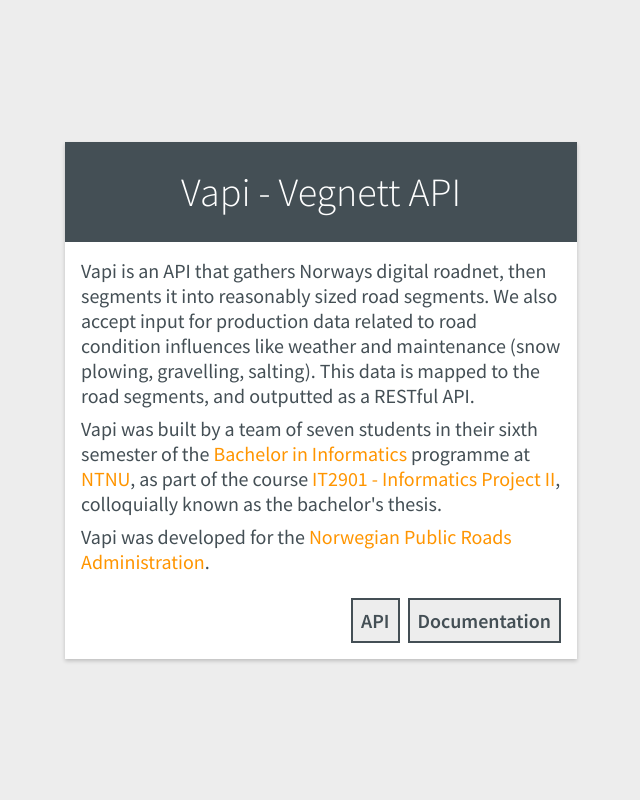
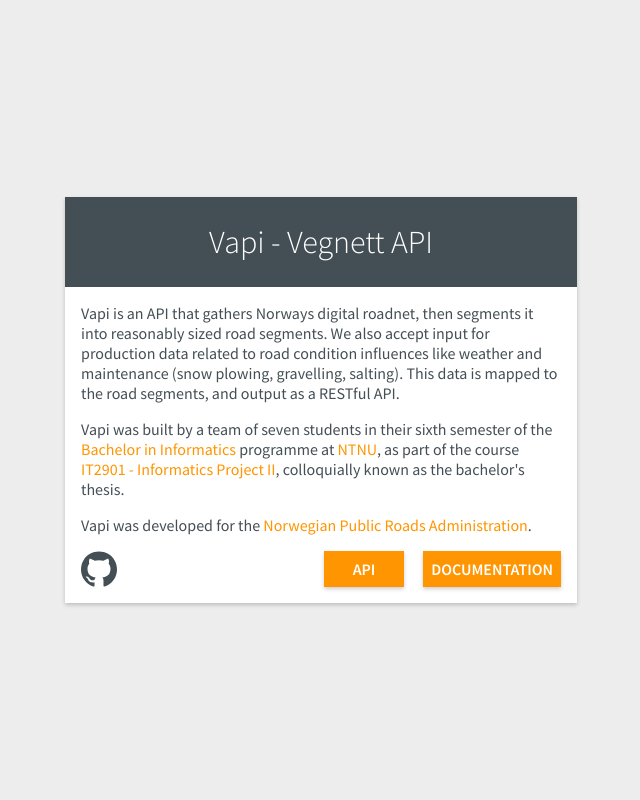
Before and after one commit to IT2901-24-2018/vapi, a Django app: page / in a window 1280 px wide. Shown: the whole page, without its empty margins (319-959 px from the left). Run offline with Django 3.2, Linux system fonts and the light colour scheme.

Commit message:
Styling tweaks, reworked buttons and added Github link

```diff
--- a/assets/base.css
+++ b/assets/base.css
@@ -4,12 +4,13 @@
 
 body {
   margin: 0;
+  color: hsl(201, 11%, 30%);
   background: hsl(0, 0%, 93%);
   font-family: 'Source Sans Pro', sans-serif;
 }
 
 p {
-  margin: 0 0 8px;
+  margin: 0 0 16px;
 }
 
 #root {
@@ -21,7 +22,7 @@
 
 #container {
   display: grid;
-  grid-template-rows: 100px 1fr;
+  grid-template-rows: 90px 1fr;
 
   width: 512px;
 
@@ -39,5 +40,5 @@
   margin: 0;
   color: white;
   font-weight: 300;
-  font-size: 250%;
+  font-size: 200%;
 }
--- a/assets/index.css
+++ b/assets/index.css
@@ -1,12 +1,6 @@
 #index-content {
   height: 100%;
-
-  font-size: 125%;
-  color: hsl(201, 11%, 30%);
-}
-
-#description {
-  padding: 16px 16px 8px;
+  padding: 16px;
 }
 
 #description a {
@@ -33,27 +27,55 @@
   color: hsl(35, 100%, 50%);
 }
 
-#redirects {
+#buttons {
   display: flex;
-  justify-content: flex-end;
-  padding: 8px 16px 16px;
+  justify-content: space-between;
+}
+
+#github {
+  width: 36px;
+  height: 36px;
+}
+
+#github #logo {
+  width: 100%;
+  height: 100%;
+  transition: 0.2s;
+  fill: hsl(201, 11%, 30%);
+}
+
+#github #logo:hover {
+  fill: hsl(35, 100%, 50%);
+}
+
+#github #logo:focus {
+  outline: none;
+  fill: hsl(35, 100%, 65%);
+}
+
+#github #logo:active {
+  fill: hsl(35, 100%, 65%);
 }
 
 #redirects a {
+  display: inline-block;
   font-size: inherit;
   padding: 8px;
+  min-width: 64px;
 
   font-weight: bold;
+  text-transform: uppercase;
   text-align: center;
-  color: hsl(201, 11%, 30%);
-  background: hsl(0, 0%, 93%);
-  border: 2px solid hsl(201, 11%, 30%);
+
+  color: white;
+  background: hsl(35, 100%, 50%);
 
   transition: 0.2s;
+  box-shadow: 0 2px 4px 0 hsla(0, 0%, 0%, 0.2);
 }
 
 #redirects a:not(:last-child) {
-  margin-right: 8px;
+  margin-right: 16px;
 }
 
 #redirects a:link {
@@ -62,14 +84,14 @@
 
 #redirects a:focus {
   outline: none;
+  background: hsl(35, 100%, 65%);
 }
 
 #redirects a:hover {
   cursor: pointer;
-  background-color: hsl(201, 11%, 30%);
-  color: hsl(0, 0%, 93%);
+  background: hsl(35, 100%, 65%);
 }
 
 #redirects a:active {
-  background-color: #888;
+  background: hsl(35, 100%, 80%);
 }
--- a/templates/index.html
+++ b/templates/index.html
@@ -3,25 +3,61 @@
 {% load static %}
 
 {% block stylesheets %}
-<link rel="stylesheet" type="text/css" href="{% static 'index.css' %}">
+  <link rel="stylesheet" type="text/css" href="{% static 'index.css' %}">
 {% endblock %}
 
 {% block content %}
   <div id="index-content">
     <div id="description">
       <p>
-        Vapi is an API that gathers Norways digital roadnet, then segments it into reasonably sized road segments. We also accept input for production data related to road condition influences like weather and maintenance (snow plowing, gravelling, salting). This data is mapped to the road segments, and outputted as a RESTful API.
+        Vapi is an API that gathers Norways digital roadnet, then segments it into reasonably sized road segments. We
+        also accept input for production data related to road condition influences like weather and maintenance (snow
+        plowing, gravelling, salting). This data is mapped to the road segments, and output as a RESTful API.
       </p>
       <p>
-        Vapi was built by a team of seven students in their sixth semester of the <a href="https://www.ntnu.edu/studies/bit">Bachelor in Informatics</a> programme at <a href="https://www.ntnu.edu/">NTNU</a>, as part of the course <a href="https://www.ntnu.edu/studies/courses/IT2901">IT2901 - Informatics Project II</a>, colloquially known as the bachelor's thesis.
+        Vapi was built by a team of seven students in their sixth semester of the <a
+        href="https://www.ntnu.edu/studies/bit">Bachelor in Informatics</a> programme at <a
+        href="https://www.ntnu.edu/">NTNU</a>, as part of the course <a
+        href="https://www.ntnu.edu/studies/courses/IT2901">IT2901 - Informatics Project II</a>, colloquially known as
+        the bachelor's thesis.
       </p>
       <p>
         Vapi was developed for the <a href="https://www.vegvesen.no/">Norwegian Public Roads Administration</a>.
       </p>
     </div>
-    <div id="redirects">
-      <a href="/api/">API</a>
-      <a href="/docs/">Documentation</a>
+    <div id="buttons">
+      <a id="github" href="https://github.com/IT2901-24-2018/vapi/">
+        <svg id="logo" version="1.1" xmlns="http://www.w3.org/2000/svg" width="36px" height="36px"
+             viewBox="0 0 438.549 438.549">
+          <path
+            d="M409.132,114.573c-19.608-33.596-46.205-60.194-79.798-79.8C295.736,15.166,259.057,5.365,219.271,5.365
+          c-39.781,0-76.472,9.804-110.063,29.408c-33.596,19.605-60.192,46.204-79.8,79.8C9.803,148.168,0,184.854,0,224.63
+          c0,47.78,13.94,90.745,41.827,128.906c27.884,38.164,63.906,64.572,108.063,79.227c5.14,0.954,8.945,0.283,11.419-1.996
+          c2.475-2.282,3.711-5.14,3.711-8.562c0-0.571-0.049-5.708-0.144-15.417c-0.098-9.709-0.144-18.179-0.144-25.406l-6.567,1.136
+          c-4.187,0.767-9.469,1.092-15.846,1c-6.374-0.089-12.991-0.757-19.842-1.999c-6.854-1.231-13.229-4.086-19.13-8.559
+          c-5.898-4.473-10.085-10.328-12.56-17.556l-2.855-6.57c-1.903-4.374-4.899-9.233-8.992-14.559
+          c-4.093-5.331-8.232-8.945-12.419-10.848l-1.999-1.431c-1.332-0.951-2.568-2.098-3.711-3.429c-1.142-1.331-1.997-2.663-2.568-3.997
+          c-0.572-1.335-0.098-2.43,1.427-3.289c1.525-0.859,4.281-1.276,8.28-1.276l5.708,0.853c3.807,0.763,8.516,3.042,14.133,6.851
+          c5.614,3.806,10.229,8.754,13.846,14.842c4.38,7.806,9.657,13.754,15.846,17.847c6.184,4.093,12.419,6.136,18.699,6.136
+          c6.28,0,11.704-0.476,16.274-1.423c4.565-0.952,8.848-2.383,12.847-4.285c1.713-12.758,6.377-22.559,13.988-29.41
+          c-10.848-1.14-20.601-2.857-29.264-5.14c-8.658-2.286-17.605-5.996-26.835-11.14c-9.235-5.137-16.896-11.516-22.985-19.126
+          c-6.09-7.614-11.088-17.61-14.987-29.979c-3.901-12.374-5.852-26.648-5.852-42.826c0-23.035,7.52-42.637,22.557-58.817
+          c-7.044-17.318-6.379-36.732,1.997-58.24c5.52-1.715,13.706-0.428,24.554,3.853c10.85,4.283,18.794,7.952,23.84,10.994
+          c5.046,3.041,9.089,5.618,12.135,7.708c17.705-4.947,35.976-7.421,54.818-7.421s37.117,2.474,54.823,7.421l10.849-6.849
+          c7.419-4.57,16.18-8.758,26.262-12.565c10.088-3.805,17.802-4.853,23.134-3.138c8.562,21.509,9.325,40.922,2.279,58.24
+          c15.036,16.18,22.559,35.787,22.559,58.817c0,16.178-1.958,30.497-5.853,42.966c-3.9,12.471-8.941,22.457-15.125,29.979
+          c-6.191,7.521-13.901,13.85-23.131,18.986c-9.232,5.14-18.182,8.85-26.84,11.136c-8.662,2.286-18.415,4.004-29.263,5.146
+          c9.894,8.562,14.842,22.077,14.842,40.539v60.237c0,3.422,1.19,6.279,3.572,8.562c2.379,2.279,6.136,2.95,11.276,1.995
+          c44.163-14.653,80.185-41.062,108.068-79.226c27.88-38.161,41.825-81.126,41.825-128.906
+          C438.536,184.851,428.728,148.168,409.132,114.573z"
+          />
+        </svg>
+      </a>
+
+      <div id="redirects">
+        <a href="/api/">API</a>
+        <a href="/docs/">Documentation</a>
+      </div>
     </div>
   </div>
 {% endblock %}
```
